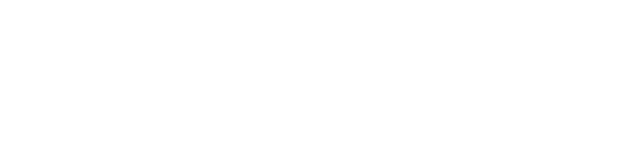
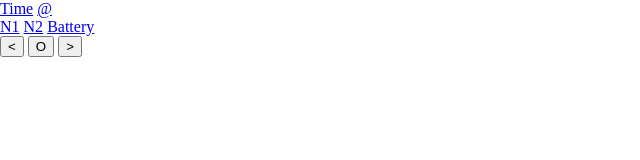
Before and after one commit to jrtshangu/html-css, a plain HTML site: page grid/phone/phone.html in a window 1280 px wide. Shown: the whole page, without its empty margins (0-640 px from the left). Drawn offline with Linux system fonts and the light colour scheme.

Commit message:
adding elements

```diff
--- a/grid/phone/phone.html
+++ b/grid/phone/phone.html
@@ -4,8 +4,41 @@
     <meta charset="UTF-8">
     <meta name="viewport" content="width=device-width, initial-scale=1.0">
     <title>Phone design</title>
+    <link rel="stylesheet" href="style/style.css">
 </head>
 <body>
+    <header>
+        <nav>
+            <div class="nav-bar">
+                <div class="notification">
+                    <a href="@">Time</a>
+                    <a href="#">@</a>
+
+                </div>
+
+                <div class="network">
+                    <a href="@">N1</a>
+                    <a href="@">N2</a>
+                    <a href="@">Battery</a>
+                </div>
+
+            </div>
+        </nav>
+
+    </header>
+    <body>
+
+    </body>
+
+    <footer>
+        <div class="buttons">
+            <button><</button>
+            <button>O</button>
+            <button>></button>
+
+        </div>
+
+    </footer>
 
 </body>
 </html>
--- /dev/null
+++ b/grid/phone/style/style.css
@@ -0,0 +1,3 @@
+*{
+    margin: 0;
+}
```
